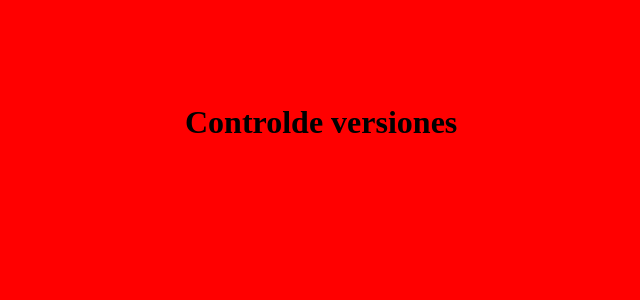
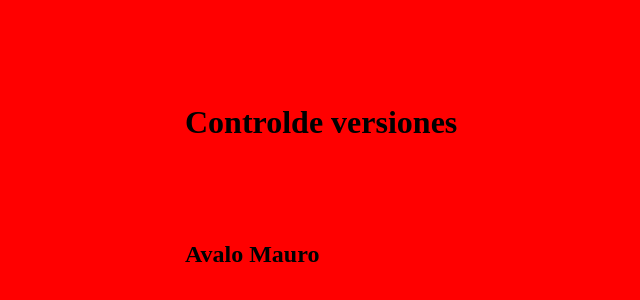
Before and after one commit to Mro-ep/TP_SO_I4_Equipo_108, a plain HTML site: page index.html in a window 1280 px wide. Shown: the part 96-396 px from the top of the page, without its empty margins (115-755 px from the left). Drawn offline with Linux system fonts and the light colour scheme.

Commit message:
GAMMA (como BETA): Agrega nombre en H2

```diff
--- a/index.html
+++ b/index.html
@@ -8,5 +8,6 @@
     </head>
 <body>
     <h1>Controlde versiones</h1>
+    <h2>Avalo Mauro</h2>
 </body>
 </html>
```
